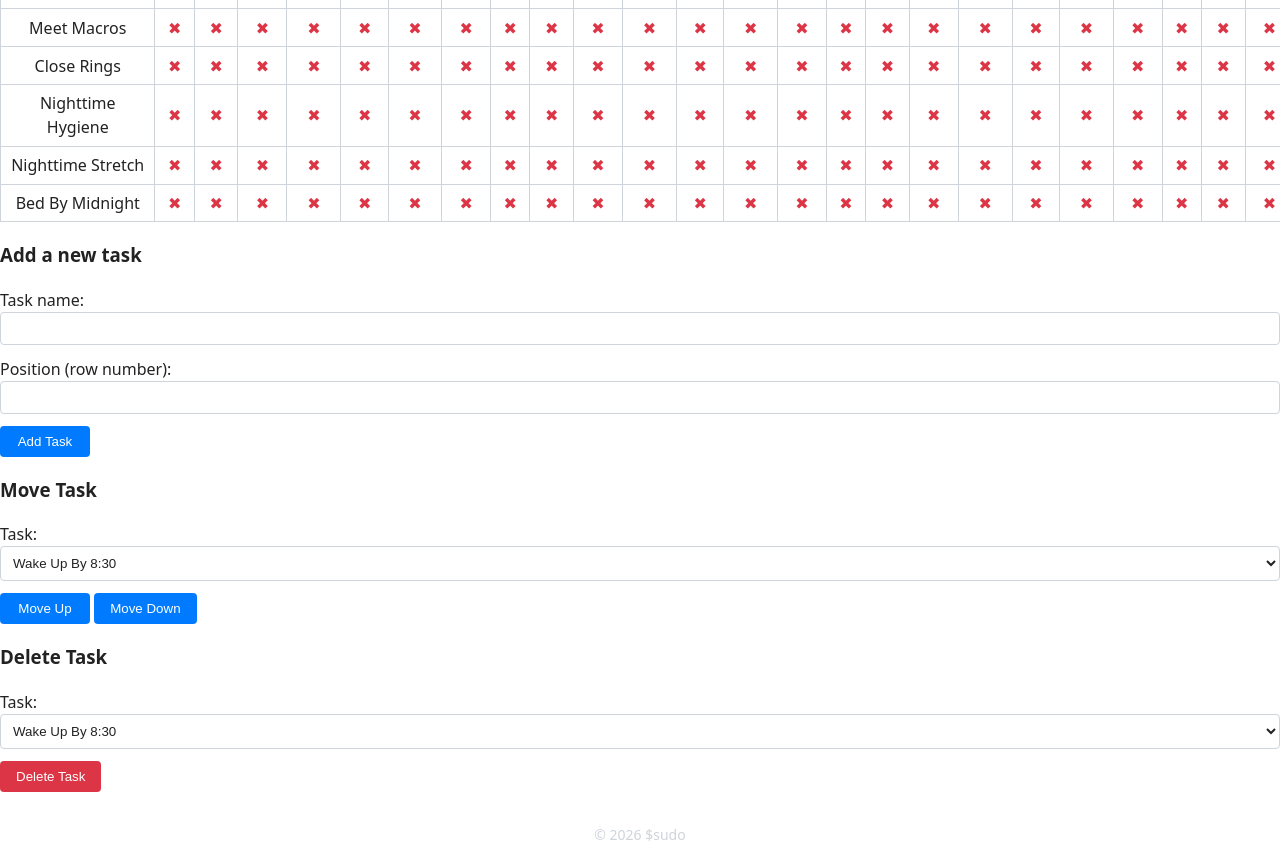
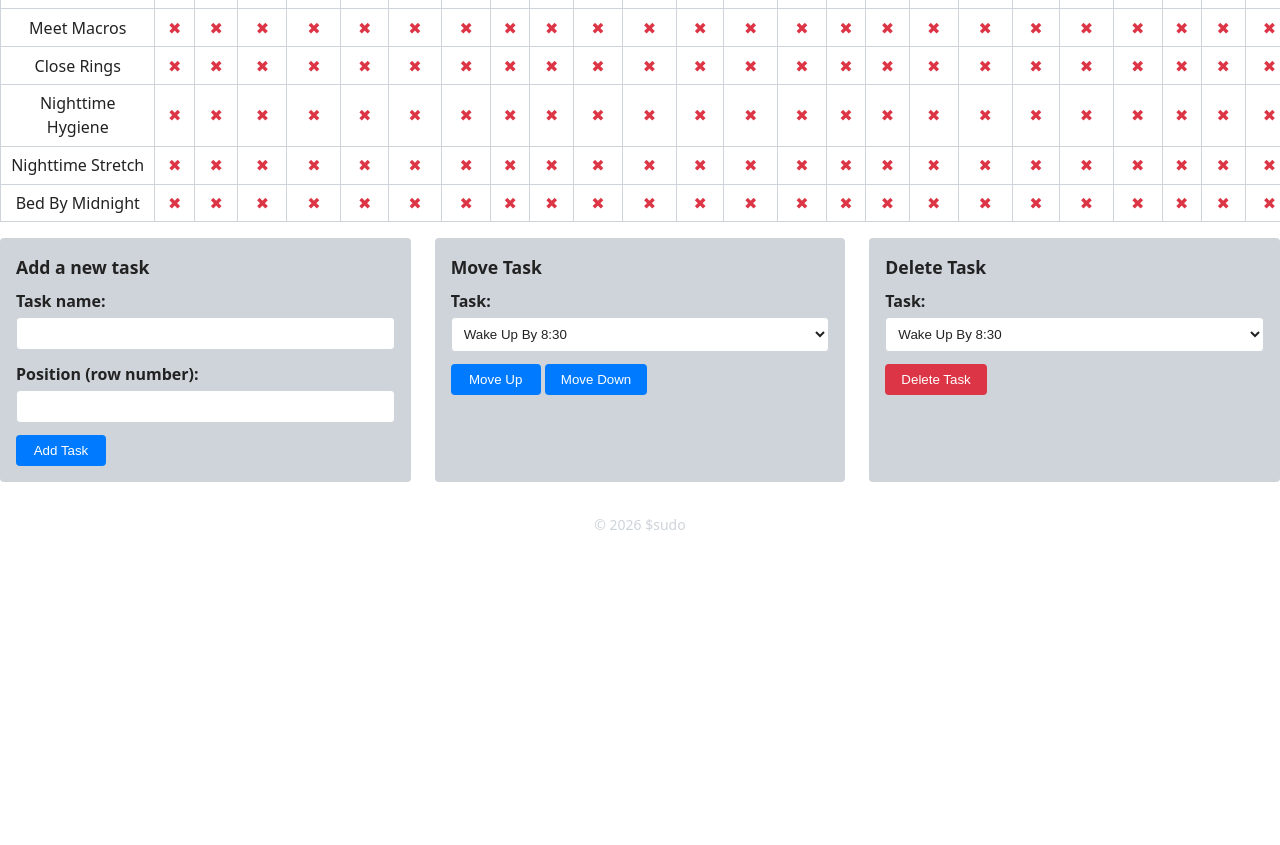
Before and after one commit to codyjwalker/DailyTaskTracker, a Flask app: page /monthly in a window 1280 px wide; the page is wider, and only the part inside the window is pictured. Shown: the part 968-1813 px from the top of that part. After the commit the page ends 1499 px from the top of that part, so only its background shows below. Run offline with Flask 3, Linux system fonts and the light colour scheme; a user stored in the database is signed in; data comes from the database, SQL or seed files in the repository; both versions use the stored data as it was after the commit.

Commit message:
Fix styling of monthly overview by creating new monthly.css file and having the monthly template use it for its stylesheet.

```diff
--- /dev/null
+++ b/app/static/css/monthly.css
@@ -0,0 +1,42 @@
+/* app/static/css/monthly.css */
+
+/* ======================================================
+         Monthly Overview – Task Control Sections
+   ====================================================== */
+
+/* The container that holds the three sections */
+.task-controls {
+  display: flex;              /* horizontal layout */
+  flex-wrap: wrap;            /* wrap if the viewport is too narrow */
+  gap: 1.5rem;                /* space between sections */
+  margin-top: 1rem;           /* a little breathing room */
+}
+
+/* Individual section card */
+.task-section {
+  flex: 1 1 0;                /* equal share of the available width */
+  min-width: 260px;           /* prevent shrinking below readable width */
+  background: var(--border);  /* same subtle background as other cards */
+  padding: 1rem;              /* internal spacing */
+  border-radius: var(--border-radius);
+  box-sizing: border-box;     /* include padding in width calculation */
+}
+
+/* Section header */
+.task-section h3 {
+  margin: 0 0 .5rem 0;
+  font-size: 1.1rem;
+  color: var(--text);
+}
+
+/* Reduce the margin between form groups – the same as .form-group in style.css */
+.task-section .form-group {
+  margin-bottom: .75rem;
+}
+
+/* The labels inside the section */
+.task-section label {
+  display: block;
+  margin-bottom: .25rem;
+  font-weight: bold;
+}
--- a/app/templates/tasks/monthly.html
+++ b/app/templates/tasks/monthly.html
@@ -4,6 +4,9 @@
 {# Override the wrapper so the month can span the full width #}
 {% block wrapper %}
   {% block content %}
+    {# Load the page‑specific CSS #}
+    <link rel="stylesheet" href="{{ url_for('static', filename='css/monthly.css') }}">
+
     <h2>{{ month_name }} {{ year }}</h2>
 
     <div class="nav-arrows">
@@ -69,7 +72,7 @@
             <label for="move-task-select">Task:</label>
             <select id="move-task-select" name="task_name" required class="form-control">
               {% for task in tasks %}
-              <option value="{{ task }}">{{ task }}</option>
+                <option value="{{ task }}">{{ task }}</option>
               {% endfor %}
             </select>
           </div>
@@ -78,7 +81,7 @@
         </form>
       </div>
 
-	  <div class="task-section">
+      <div class="task-section">
         <h3>Delete Task</h3>
         <form method="post" action="{{ url_for('main.delete_task') }}"
               onsubmit="return confirm('Are you sure you want to delete this task?');">
@@ -89,13 +92,14 @@
             <label for="delete-task-select">Task:</label>
             <select id="delete-task-select" name="task_name" required class="form-control">
               {% for task in tasks %}
-              <option value="{{ task }}">{{ task }}</option>
+                <option value="{{ task }}">{{ task }}</option>
               {% endfor %}
             </select>
           </div>
           <button type="submit" class="btn delete-btn">Delete Task</button>
         </form>
       </div>
+
     </div>
   {% endblock %}
 {% endblock %}
```
Also changed, not shown: app/templates/tasks/custom_task_overview.html (added, +44 -0 lines), instance/app.db.
